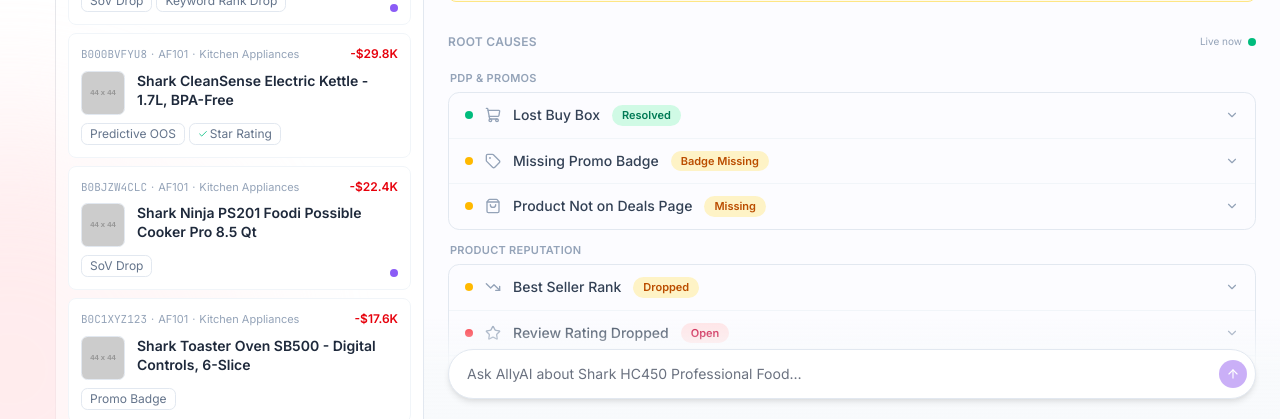
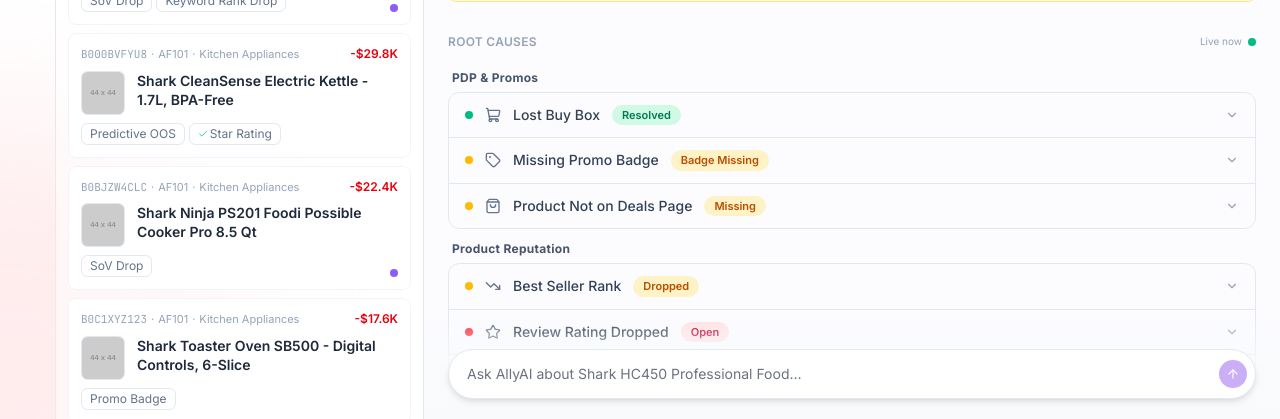
Before and after one commit to CIQDesignGit/RCA-chat-and-alerts, a Next.js app in the folder app/: page /alerts in a window 1280 px wide. Shown: the part 381-800 px from the top of the page. Built offline with nearby package versions, Linux system fonts and the light colour scheme.

Commit message:
minor UI updates

```diff
--- a/app/src/components/sku/sku-rca.tsx
+++ b/app/src/components/sku/sku-rca.tsx
@@ -689,14 +689,14 @@
       <button
         type="button"
         onClick={onToggle}
-        className="flex w-full items-center gap-3 px-4 py-3 text-left transition-colors hover:bg-slate-50"
+        className={`flex w-full items-center gap-3 px-4 py-3 text-left transition-colors ${isOpen ? "bg-white hover:bg-white" : "hover:bg-slate-50"}`}
       >
         {/* live dot — leftmost, before the icon */}
         <span
           className={`h-2 w-2 shrink-0 rounded-full ${LIVE_DOT_CLASS[cause.liveStatus]}`}
           title={`Live: ${cause.liveStatus}`}
         />
-        <span className="text-slate-400">{cause.icon}</span>
+        <span className="text-slate-500">{cause.icon}</span>
         {/* title, impact, and badge all grouped left — hug content */}
         <span className="text-sm font-medium text-slate-700">{cause.label}</span>
         <span className={`rounded-full px-2.5 py-0.5 text-[11px] font-semibold ${cause.statusStyle}`}>
@@ -709,7 +709,7 @@
         />
       </button>
       {isOpen && (
-        <div className="border-t border-slate-100 bg-slate-50 px-4 pb-4 pt-2.5">
+        <div className="border-t-2 border-slate-200 bg-slate-50 px-4 pb-4 pt-2.5">
           <p className="max-w-[750px] text-sm leading-relaxed text-slate-500">
             {cause.description}
           </p>
@@ -760,15 +760,15 @@
       <div className="flex flex-col gap-3">
         {activeGroups.map((group) => (
           <div key={group.label}>
-            {/* Group label */}
-            <p className="mb-1.5 px-0.5 text-[11px] font-semibold uppercase tracking-wide text-slate-400">
+            {/* Group label — more prominent: darker, slightly larger */}
+            <p className="mb-1.5 px-1 text-xs font-bold tracking-wide text-slate-600">
               {group.label}
             </p>
             <div className="overflow-hidden rounded-xl border border-slate-200">
               {group.causes.map((cause, i) => (
                 <div
                   key={cause.id}
-                  className={i < group.causes.length - 1 ? "border-b border-slate-100" : ""}
+                  className={i < group.causes.length - 1 ? "border-b border-slate-200" : ""}
                 >
                   <RootCauseRow
                     cause={cause}
```
